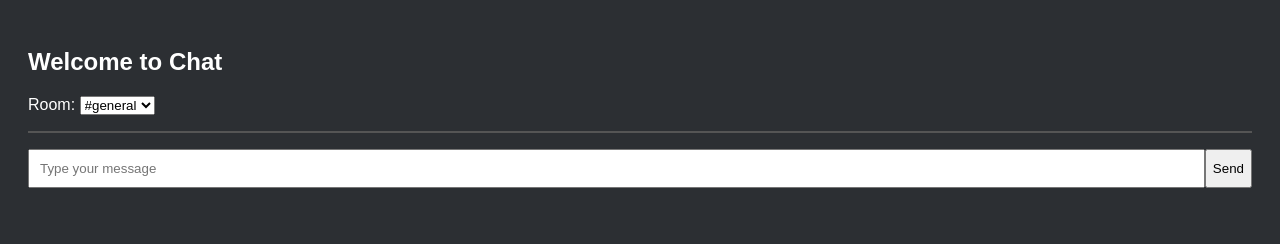
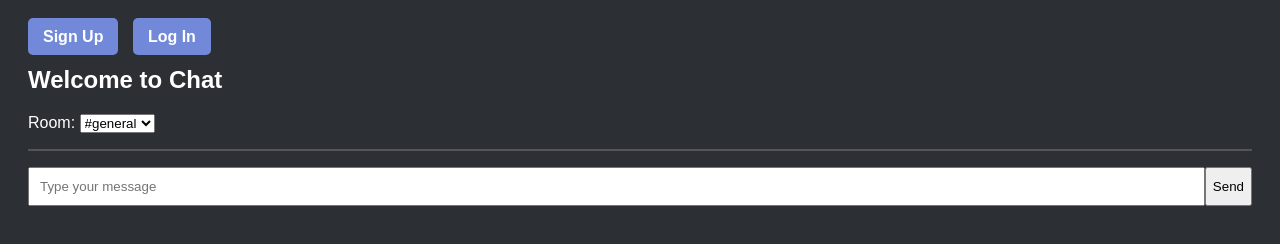
Before and after one commit to CloudCompile/minidiscord, a website: page public/index.html in a window 1280 px wide. Drawn offline with nearby package versions, Linux system fonts and the light colour scheme; no server answers.

Commit message:
Update index.html

```diff
--- a/public/index.html
+++ b/public/index.html
@@ -4,14 +4,53 @@
   <meta charset="UTF-8" />
   <title>Mini Discord</title>
   <style>
-    body { font-family: sans-serif; background: #2c2f33; color: white; padding: 20px; }
-    #messages { list-style: none; max-height: 300px; overflow-y: scroll; border: 1px solid #555; }
-    #messages li { padding: 5px; }
-    #form { display: flex; margin-top: 10px; }
-    #input { flex: 1; padding: 10px; }
+    body {
+      font-family: sans-serif;
+      background: #2c2f33;
+      color: white;
+      padding: 20px;
+    }
+    #messages {
+      list-style: none;
+      max-height: 300px;
+      overflow-y: scroll;
+      border: 1px solid #555;
+    }
+    #messages li {
+      padding: 5px;
+    }
+    #form {
+      display: flex;
+      margin-top: 10px;
+    }
+    #input {
+      flex: 1;
+      padding: 10px;
+    }
+    .auth-buttons {
+      margin-bottom: 20px;
+    }
+    .auth-buttons a {
+      background: #7289da;
+      color: white;
+      padding: 10px 15px;
+      text-decoration: none;
+      margin-right: 10px;
+      border-radius: 5px;
+      font-weight: bold;
+    }
+    .auth-buttons a:hover {
+      background: #5b6eae;
+    }
   </style>
 </head>
 <body>
+
+  <div class="auth-buttons">
+    <a href="/signup.html">Sign Up</a>
+    <a href="/login.html">Log In</a>
+  </div>
+
   <h2>Welcome to Chat</h2>
 
   <label>Room:
```
